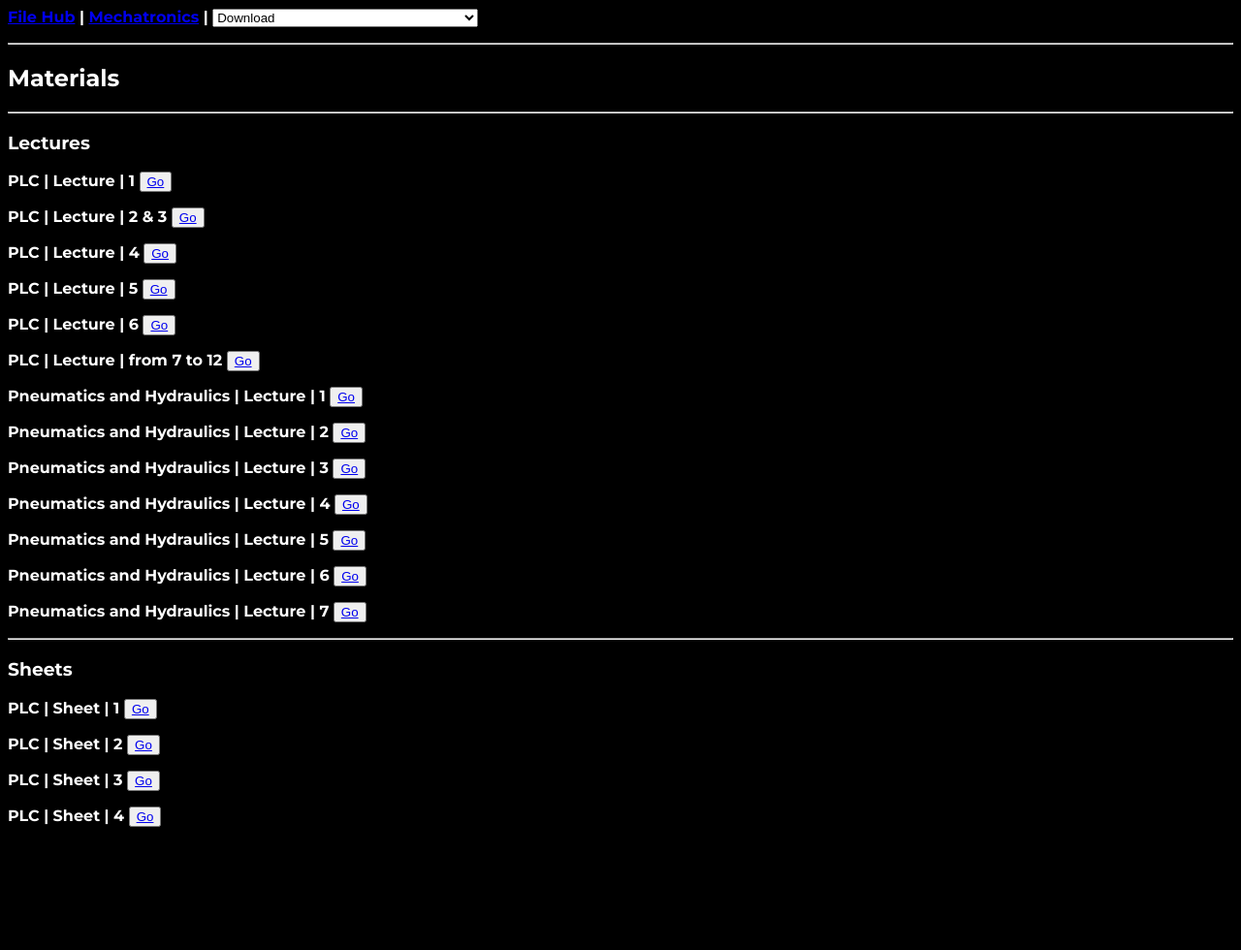
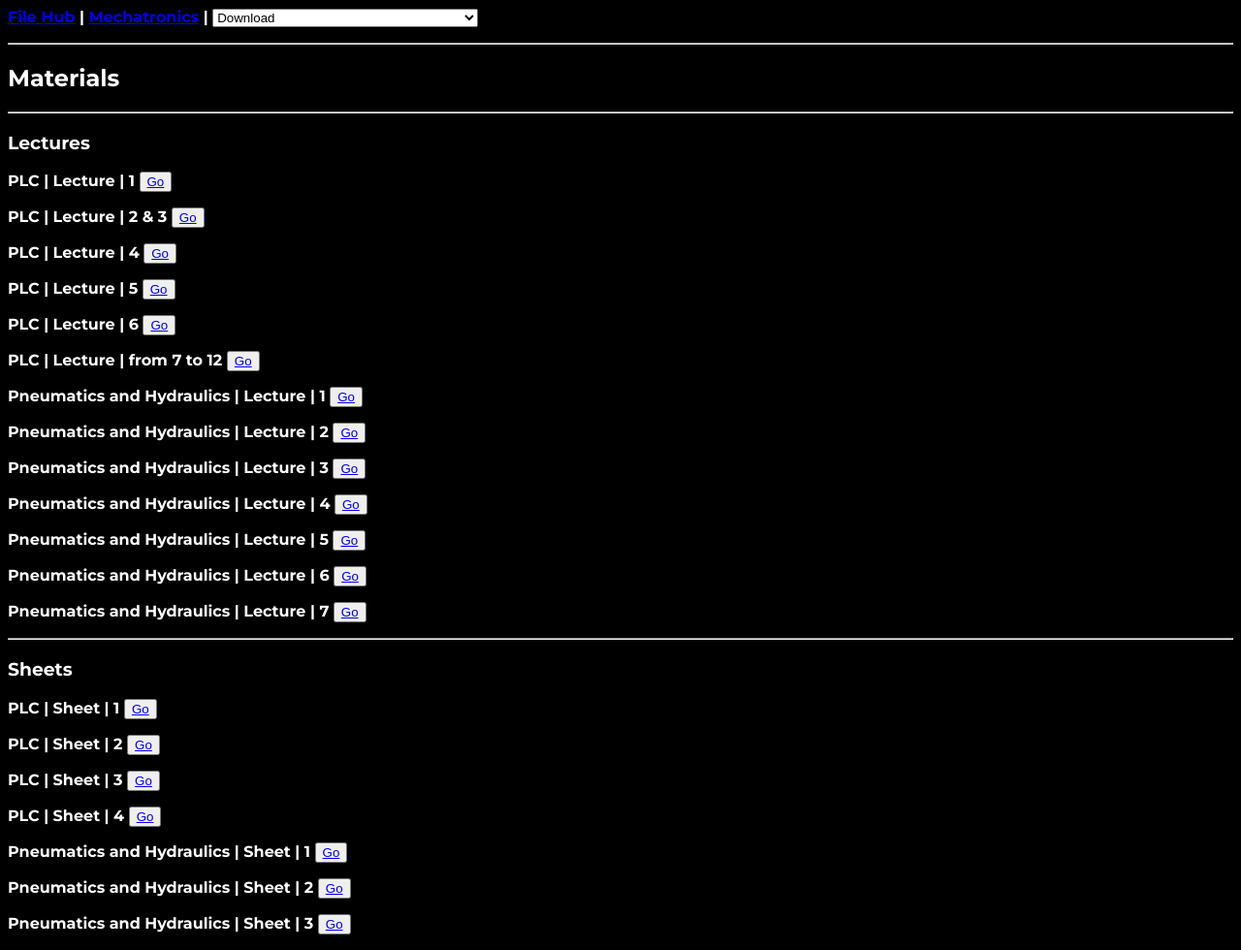
Before and after one commit to Ahmed-Badrawi/File-Hub, a plain HTML site: page Mechatronics.html in a window 1280 px wide. Shown: the whole page at 97% size. Before the commit the page ends 869 px from the top, so only its background shows below. Drawn offline with Linux system fonts and the light colour scheme.

Commit message:
Update Mechatronics.html

```diff
--- a/Mechatronics.html
+++ b/Mechatronics.html
@@ -44,3 +44,6 @@
 <p>PLC | Sheet | 2 <button><a href="https://drive.google.com/file/d/1yA4LOo81Uf_vNkLHAFt4AaZi8e2Q_xay/view?usp=drive_link"> Go </a></button></p>
 <p>PLC | Sheet | 3 <button><a href="https://drive.google.com/file/d/1eih1mvuenRraEYiXF8siymOJbN5jFnZ1/view?usp=drive_link"> Go </a></button></p>
 <p>PLC | Sheet | 4 <button><a href="https://drive.google.com/file/d/14WF7bIxM2u2ABnPhl19Px1B0CzZBDfAB/view?usp=drive_link"> Go </a></button></p>
+<p>Pneumatics and Hydraulics | Sheet | 1 <button><a href="https://drive.google.com/file/d/1D-KNoRVQDSb2SIuoLGePjdO9dfPOaTQ-/view?usp=drive_link"> Go </a></button></p>
+<p>Pneumatics and Hydraulics | Sheet | 2 <button><a href="https://drive.google.com/file/d/1Lueev4qKvcFmmBfFN9SBdXpUgzaik8tQ/view?usp=drive_link"> Go </a></button></p>
+<p>Pneumatics and Hydraulics | Sheet | 3 <button><a href="https://drive.google.com/file/d/1BB6b8WjvoQXEJ6dhld85j896CcEYKOyL/view?usp=drive_link"> Go </a></button></p>
```
